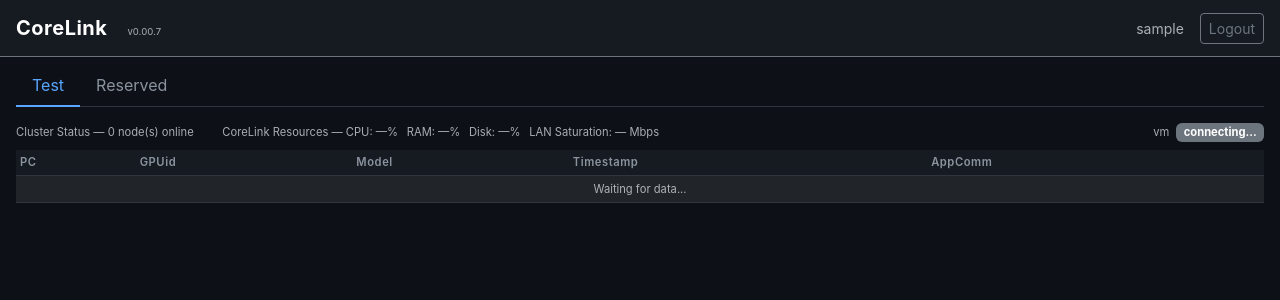
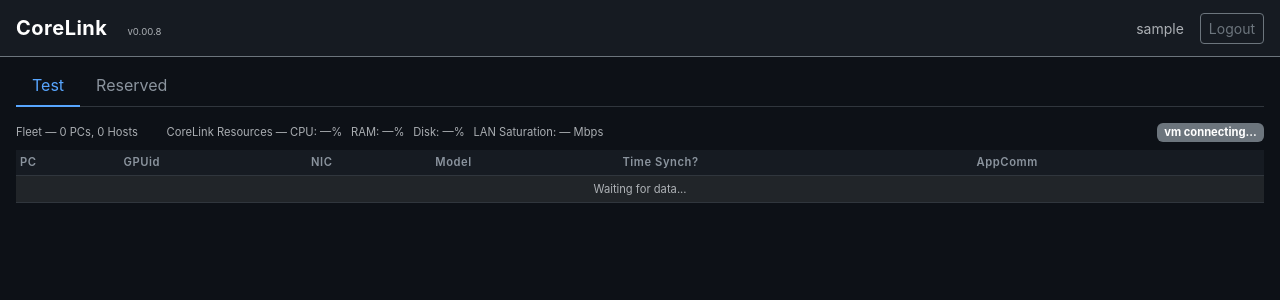
Before and after one commit to MachoDrone/CoreLink, a Flask app: page / in a window 1280 px wide. Shown: the top 300 px of the page. Run offline with Flask 3, Linux system fonts and the light colour scheme; the visitor is signed in with stand-in values (Sample User, id 1); parts of the project's set-up code (start-up, migrations or seed data) failed here and were passed over; some libraries are stand-ins or nearby versions.

Commit message:
v0.00.8: Fleet status, NIC column, time sync, badge merge, pin Flask<3.1
Co-Authored-By: Claude Opus 4.6 <noreply@anthropic.com>

```diff
--- a/container/app/gossip.py
+++ b/container/app/gossip.py
@@ -25,7 +25,8 @@ TTL = 1                        # multicast TTL (LAN only)
 class GossipNode:
     """Manages cluster membership and state via gossip protocol."""
 
-    def __init__(self, hostname, local_gpu_info, port=47100):
+    def __init__(self, hostname, local_gpu_info, port=47100,
+                 link_speed=0, link_speed_max=0):
         self.hostname = hostname
         self.local_gpu_info = local_gpu_info
         self.port = port
@@ -33,8 +34,10 @@ class GossipNode:
 
         self.seq = 0
         self._lock = threading.Lock()
-        self._cluster = {}  # {node_id: {gpus, timestamp, seq, last_seen, ip, net_kbps}}
+        self._cluster = {}  # {node_id: {gpus, timestamp, seq, last_seen, ip, net_kbps, ...}}
         self._net_kbps = 0.0  # local node's AppComm rate, set by server push loop
+        self._link_speed = link_speed
+        self._link_speed_max = link_speed_max
 
         self._mcast_send_sock = None
         self._mcast_recv_sock = None
@@ -83,6 +86,9 @@ class GossipNode:
             "timestamp": time.strftime("%d%b%y %H:%M:%S").upper() + "utc",
             "status": "online",
             "net_kbps": self._net_kbps,
+            "epoch": time.time(),
+            "link_speed": self._link_speed,
+            "link_speed_max": self._link_speed_max,
         })
 
         with self._lock:
@@ -101,6 +107,9 @@ class GossipNode:
                     "timestamp": info["timestamp"],
                     "status": status,
                     "net_kbps": info.get("net_kbps", 0.0),
+                    "epoch": info.get("epoch", 0),
+                    "link_speed": info.get("link_speed", 0),
+                    "link_speed_max": info.get("link_speed_max", 0),
                 })
 
         return nodes
@@ -156,6 +165,9 @@ class GossipNode:
                 "timestamp": time.strftime("%d%b%y %H:%M:%S").upper() + "utc",
                 "seq": self.seq,
                 "net_kbps": self._net_kbps,
+                "epoch": time.time(),
+                "link_speed": self._link_speed,
+                "link_speed_max": self._link_speed_max,
             }
             try:
                 data = json.dumps(msg).encode("utf-8")
@@ -217,6 +229,9 @@ class GossipNode:
                     "last_seen": time.time(),
                     "ip": addr[0] if addr else "",
                     "net_kbps": msg.get("net_kbps", 0.0),
+                    "epoch": msg.get("epoch", 0),
+                    "link_speed": msg.get("link_speed", 0),
+                    "link_speed_max": msg.get("link_speed_max", 0),
                 }
 
     # ------------------------------------------------------------------
@@ -276,6 +291,9 @@ class GossipNode:
                         "timestamp": info["timestamp"],
                         "seq": info["seq"],
                         "net_kbps": info.get("net_kbps", 0.0),
+                        "epoch": info.get("epoch", 0),
+                        "link_speed": info.get("link_speed", 0),
+                        "link_speed_max": info.get("link_speed_max", 0),
                     })
 
         # Include self if the requester is behind
@@ -286,6 +304,9 @@ class GossipNode:
                 "timestamp": time.strftime("%d%b%y %H:%M:%S").upper() + "utc",
                 "seq": self.seq,
                 "net_kbps": self._net_kbps,
+                "epoch": time.time(),
+                "link_speed": self._link_speed,
+                "link_speed_max": self._link_speed_max,
             })
 
         if updates:
--- a/container/app/server.py
+++ b/container/app/server.py
@@ -17,7 +17,7 @@ from gossip import GossipNode
 from gpu import get_local_gpu_info
 from monitor import AppMonitor
 
-VERSION = "0.00.7"
+VERSION = "0.00.8"
 
 # ---------------------------------------------------------------------------
 # Flask application setup
@@ -71,13 +71,16 @@ _hostname = os.environ.get("CORELINK_HOSTNAME", socket.gethostname())
 _gpu_info = get_local_gpu_info()
 _gossip_port = int(os.environ.get("CORELINK_GOSSIP_PORT", "47100"))
 
+monitor = AppMonitor()
+_metrics = monitor.get_metrics()
+
 gossip = GossipNode(
     hostname=_hostname,
     local_gpu_info=_gpu_info,
     port=_gossip_port,
+    link_speed=_metrics.get("link_speed", 0),
+    link_speed_max=_metrics.get("link_speed_max", 0),
 )
-
-monitor = AppMonitor()
 
 
 # ---------------------------------------------------------------------------
--- a/container/app/static/js/app.js
+++ b/container/app/static/js/app.js
@@ -11,18 +11,20 @@
     var connBadge    = document.getElementById("connection-status");
     var appMonitor   = document.getElementById("app-monitor");
 
+    var badgeHostname = connBadge ? (connBadge.getAttribute("data-hostname") || "") : "";
+
     // ---- Connection status ----
 
     socket.on("connect", function () {
         if (connBadge) {
-            connBadge.textContent = "connected";
+            connBadge.textContent = badgeHostname + " connected";
             connBadge.className = "badge bg-success-subtle";
         }
     });
 
     socket.on("disconnect", function () {
         if (connBadge) {
-            connBadge.textContent = "disconnected";
+            connBadge.textContent = badgeHostname + " disconnected";
             connBadge.className = "badge bg-danger-subtle";
         }
     });
@@ -44,7 +46,12 @@
                 totalKbps += (nodes[i].net_kbps || 0);
             }
         }
-        if (nodeCount) nodeCount.textContent = onlineNodes;
+        if (nodeCount) {
+            var pcLabel = onlineNodes === 1 ? "PC" : "PCs";
+            var hosts = 0;
+            var hostLabel = hosts === 1 ? "Host" : "Hosts";
+            nodeCount.textContent = onlineNodes + " " + pcLabel + ", " + hosts + " " + hostLabel;
+        }
 
         // Update CoreLink Resources line
         if (appMonitor) {
@@ -65,14 +72,19 @@
             var rowClass = node.status === "stale" ? "node-stale" : "node-online";
 
             var netDisplay = (node.net_kbps != null) ? Number(node.net_kbps).toFixed(2) + " Kbps" : "0.00 Kbps";
+            var nicLabel = fmtNicSpeed(node.link_speed);
+            var nicColor = nicSpeedClass(node.link_speed, node.link_speed_max);
+            var nicHtml = "<span style=\"" + nicColor + "\">" + nicLabel + "</span>";
+            var tsIndicator = timeSyncIndicator(node.epoch);
 
             if (gpus.length === 0) {
                 // Node with no GPUs (shouldn't happen but handle gracefully)
                 html += "<tr class=\"" + rowClass + "\">"
                       + "<td>" + esc(node.node_id) + "</td>"
                       + "<td>\u2014</td>"
+                      + "<td>" + nicHtml + "</td>"
                       + "<td>\u2014</td>"
-                      + "<td>" + esc(node.timestamp) + "</td>"
+                      + "<td>" + esc(node.timestamp) + tsIndicator + "</td>"
                       + "<td>" + netDisplay + "</td>"
                       + "</tr>";
             } else {
@@ -80,16 +92,17 @@
                     html += "<tr class=\"" + rowClass + "\">"
                           + "<td>" + esc(node.node_id) + "</td>"
                           + "<td>" + gpus[g].id + "</td>"
+                          + "<td>" + (g === 0 ? nicHtml : "---") + "</td>"
                           + "<td>" + esc(gpus[g].model) + "</td>"
-                          + "<td>" + esc(node.timestamp) + "</td>"
-                          + "<td>" + (g === 0 ? netDisplay : "") + "</td>"
+                          + "<td>" + esc(node.timestamp) + tsIndicator + "</td>"
+                          + "<td>" + (g === 0 ? netDisplay : "---") + "</td>"
                           + "</tr>";
                 }
             }
         }
 
         if (html === "") {
-            html = "<tr><td colspan=\"5\" class=\"text-center text-muted\">"
+            html = "<tr><td colspan=\"6\" class=\"text-center text-muted\">"
                  + "No nodes detected yet...</td></tr>";
         }
 
@@ -105,6 +118,28 @@
         return d.innerHTML;
     }
 
+    function fmtNicSpeed(mbps) {
+        if (!mbps || mbps === 0) return "?";
+        if (mbps < 1000) return mbps + "M";
+        return (mbps / 1000).toFixed(1).replace(/\.0$/, "") + "G";
+    }
+
+    function nicSpeedClass(speed, maxSpeed) {
+        if (!speed || speed <= 0) return "";
+        if (speed <= 1000) return "color: var(--cl-danger)";
+        if (maxSpeed && speed < maxSpeed) return "color: var(--cl-warning)";
+        return "color: var(--cl-success)";
+    }
+
+    function timeSyncIndicator(epoch) {
+        if (!epoch || epoch === 0) return "";
+        var drift = Math.abs(Date.now() / 1000 - epoch);
+        if (drift <= 15) {
+            return " <span style=\"color:var(--cl-success)\">\u2713</span>";
+        }
+        return " <span style=\"color:var(--cl-danger)\">\u2717</span>";
+    }
+
     // ---- Framework for future command buttons ----
     // Command buttons can be wired via a Socket.IO event:
     //   socket.on("available_commands", function (cmds) { ... });
--- a/container/app/templates/console.html
+++ b/container/app/templates/console.html
@@ -35,13 +35,12 @@
     <div class="tab-pane fade show active" id="tab-test" role="tabpanel" aria-labelledby="test-tab">
         <div class="d-flex justify-content-between align-items-center mb-2">
             <span class="text-muted" style="font-size: 0.7rem;">
-                Cluster Status &mdash; <span id="node-count">0</span> node(s) online
+                Fleet &mdash; <span id="node-count">0 PCs, 0 Hosts</span>
                 &emsp;&emsp;
                 <span id="app-monitor">CoreLink Resources &mdash; CPU: &mdash;%&ensp; RAM: &mdash;%&ensp; Disk: &mdash;%&ensp; LAN Saturation: &mdash; Mbps</span>
             </span>
             <span style="font-size: 0.7rem;">
-                <span class="text-muted me-1">{{ hostname }}</span>
-                <span id="connection-status" class="badge bg-secondary" style="font-size: 0.7rem;">connecting...</span>
+                <span id="connection-status" class="badge bg-secondary" style="font-size: 0.7rem;" data-hostname="{{ hostname }}">{{ hostname }} connecting...</span>
             </span>
         </div>
         <div class="table-responsive">
@@ -50,14 +49,15 @@
                     <tr>
                         <th>PC</th>
                         <th>GPUid</th>
+                        <th>NIC</th>
                         <th>Model</th>
-                        <th>Timestamp</th>
+                        <th>Time Synch?</th>
                         <th>AppComm</th>
                     </tr>
                 </thead>
                 <tbody id="gpu-table-body">
                     <tr>
-                        <td colspan="5" class="text-center text-muted">Waiting for data...</td>
+                        <td colspan="6" class="text-center text-muted">Waiting for data...</td>
                     </tr>
                 </tbody>
             </table>
--- a/container/requirements.txt
+++ b/container/requirements.txt
@@ -1,4 +1,4 @@
-flask
+flask<3.1
 flask-socketio
 flask-login
 simple-websocket
--- a/corelink.py
+++ b/corelink.py
@@ -21,7 +21,7 @@ import time
 import urllib.request
 import urllib.error
 
-VERSION = "0.00.7"
+VERSION = "0.00.8"
 CONTAINER_NAME = "corelink"
 IMAGE_NAME = "corelink:latest"
 REPO_RAW_URL = "https://raw.githubusercontent.com/MachoDrone/CoreLink/claude/add-usage-examples-fh9kU"
```
Also changed, not shown: container/app/monitor.py (+50 -24 lines), CHANGELOG.md, README.md, 1 other file.
